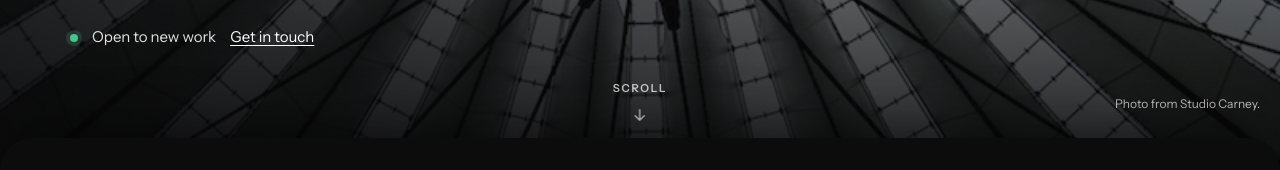
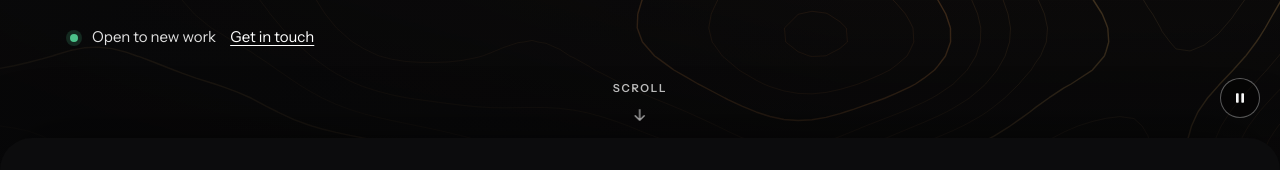
Before and after one commit to jgrant29/justingrant.design, a plain HTML site: page index.html in a window 1280 px wide. Shown: the part 630-800 px from the top of the page. Drawn offline with Linux system fonts and the light colour scheme; animation ran at ten frames a second.

Commit message:
Homepage hero: animated topographic field map with pointer response, pause control, and reduced-motion still
Co-Authored-By: Claude Opus 5.5 <noreply@anthropic.com>
Claude-Session: https://claude.ai/code/session_013nNpA9FBnVwprHwe8g4KGN

```diff
--- a/index.html
+++ b/index.html
@@ -81,6 +81,14 @@ main { padding:56px 0 96px; }
 .fhero .cue { position:absolute; left:50%; bottom:52px; transform:translateX(-50%); display:grid; justify-items:center; gap:6px; font:600 11px/1 var(--sans); letter-spacing:.16em; text-transform:uppercase; color:rgba(255,255,255,.75); text-decoration:none; }
 .fhero .cue svg { width:18px; height:18px; animation:cue 2.4s ease-in-out infinite; }
 @keyframes cue { 0%,100% { transform:translateY(0); opacity:.7 } 50% { transform:translateY(6px); opacity:1 } }
+.fhero.field { background:radial-gradient(120% 90% at 70% 40%, #1d1712 0%, #100d0b 55%, #0a0909 100%); }
+.fhero .bgimg canvas { display:block; width:100%; height:100%; }
+.fpause { position:absolute; right:max(20px, env(safe-area-inset-right, 0px)); bottom:52px; width:40px; height:40px; border-radius:50%; border:1px solid rgba(255,255,255,.35); background:rgba(0,0,0,.3); color:#fff; display:grid; place-items:center; cursor:pointer; }
+.fpause:hover { background:rgba(255,255,255,.14); }
+.fpause svg { width:16px; height:16px; fill:currentColor; }
+.fpause .i-play, .fpause.paused .i-pause { display:none; }
+.fpause.paused .i-play { display:block; }
+@media (max-width: 700px) { .fpause { bottom:44px; } }
 .sheet { position:relative; z-index:2; background:var(--bg); }
 .has-hero .sheet { margin-top:-32px; border-radius:32px 32px 0 0; box-shadow:0 -24px 60px -24px rgba(0,0,0,.55); }
 .has-hero main { padding-top:72px; }
@@ -244,7 +252,7 @@ main { padding:56px 0 96px; }
   <a class="brand" href="/">Justin Grant</a>
   <nav class="nav" aria-label="Main"><a href="/index.html#work">Work</a><a href="/about.html">About</a><a href="/index.html#contact" class="hide-sm">Contact</a><button class="mode" id="mode" type="button" aria-label="Switch to light mode" aria-pressed="false"><svg viewBox="0 0 24 24" fill="none" stroke="currentColor" stroke-width="1.8" stroke-linecap="round" aria-hidden="true"><circle cx="12" cy="12" r="4"/><path d="M12 2v2M12 20v2M4.9 4.9l1.4 1.4M17.7 17.7l1.4 1.4M2 12h2M20 12h2M4.9 19.1l1.4-1.4M17.7 6.3l1.4-1.4"/></svg></button></nav>
 </div></header>
-<section class="fhero" style="--pos:50% 50%;--pos-m:50% 50%" aria-labelledby="hi"><div class="bgimg"><img src="images/hero-home-v4.webp" width="800" height="600" alt="Looking up into a glass dome whose ribs radiate from a bright center." fetchpriority="high" decoding="async"></div><div class="in"><div class="wrap"><p class="eyebrow">Senior UX Designer</p><h1 id="hi">Hi, I'm Justin</h1><p class="lead">UX designer for complex products, from first research to shipped features.</p><p class="status"><span class="dot" aria-hidden="true"></span>Open to new work <a href="#contact">Get in touch</a></p></div></div><p class="credit">Photo from Studio Carney.</p><a class="cue" href="#work">Scroll<svg viewBox="0 0 24 24" fill="none" stroke="currentColor" stroke-width="1.8" stroke-linecap="round" stroke-linejoin="round" aria-hidden="true"><path d="M12 5v14M6 13l6 6 6-6"/></svg></a></section><div class="sheet">
+<section class="fhero field" aria-labelledby="hi"><div class="bgimg"><canvas id="field" aria-hidden="true"></canvas></div><div class="in"><div class="wrap"><p class="eyebrow">Senior UX Designer</p><h1 id="hi">Hi, I'm Justin</h1><p class="lead">UX designer for complex products, from first research to shipped features.</p><p class="status"><span class="dot" aria-hidden="true"></span>Open to new work <a href="#contact">Get in touch</a></p></div></div><button class="fpause" id="field-toggle" type="button" aria-pressed="false" aria-label="Pause background animation"><svg class="i-pause" viewBox="0 0 24 24" aria-hidden="true"><rect x="6" y="5" width="4" height="14" rx="1"/><rect x="14" y="5" width="4" height="14" rx="1"/></svg><svg class="i-play" viewBox="0 0 24 24" aria-hidden="true"><path d="M7 5l12 7-12 7z"/></svg></button><a class="cue" href="#work">Scroll<svg viewBox="0 0 24 24" fill="none" stroke="currentColor" stroke-width="1.8" stroke-linecap="round" stroke-linejoin="round" aria-hidden="true"><path d="M12 5v14M6 13l6 6 6-6"/></svg></a></section><script src="/js/field.js" defer></script><div class="sheet">
 <main id="main" class="wrap">
 <section id="work" aria-labelledby="work-h">
   <div class="section-h"><h2 id="work-h" class="eyebrow">Selected work</h2><span class="eyebrow">2015–2026</span></div>
--- /dev/null
+++ b/js/field.js
@@ -0,0 +1,88 @@
+/* Field map: animated topographic contours for the homepage hero.
+   Marching squares over a drifting Perlin field, with a soft rise that follows the pointer. */
+(function () {
+  var c = document.getElementById('field'); if (!c || !c.getContext) return;
+  var ctx = c.getContext('2d'), btn = document.getElementById('field-toggle');
+  var reduce = matchMedia('(prefers-reduced-motion: reduce)');
+  var P = new Uint8Array(512), p = [];
+  for (var i = 0; i < 256; i++) p[i] = i;
+  var s = 7; for (i = 255; i > 0; i--) { s = (s * 16807) % 2147483647; var j = s % (i + 1), t = p[i]; p[i] = p[j]; p[j] = t; }
+  for (i = 0; i < 512; i++) P[i] = p[i & 255];
+  function fade(t) { return t * t * t * (t * (t * 6 - 15) + 10); }
+  function lerp(a, b, t) { return a + t * (b - a); }
+  function grad(h, x, y, z) { h &= 15; var u = h < 8 ? x : y, v = h < 4 ? y : (h === 12 || h === 14 ? x : z); return ((h & 1) ? -u : u) + ((h & 2) ? -v : v); }
+  function noise(x, y, z) {
+    var X = Math.floor(x) & 255, Y = Math.floor(y) & 255, Z = Math.floor(z) & 255;
+    x -= Math.floor(x); y -= Math.floor(y); z -= Math.floor(z);
+    var u = fade(x), v = fade(y), w = fade(z);
+    var A = P[X] + Y, AA = P[A] + Z, AB = P[A + 1] + Z, B = P[X + 1] + Y, BA = P[B] + Z, BB = P[B + 1] + Z;
+    return lerp(lerp(lerp(grad(P[AA], x, y, z), grad(P[BA], x - 1, y, z), u), lerp(grad(P[AB], x, y - 1, z), grad(P[BB], x - 1, y - 1, z), u), v),
+                lerp(lerp(grad(P[AA + 1], x, y, z - 1), grad(P[BA + 1], x - 1, y, z - 1), u), lerp(grad(P[AB + 1], x, y - 1, z - 1), grad(P[BB + 1], x - 1, y - 1, z - 1), u), v), w);
+  }
+  var W, H, dpr, cell, cols, rows, F, time = 0, running = true, visible = true, last = 0;
+  var target = { x: .7, y: .45 }, pt = { x: .7, y: .45 }, active = false, idle = 0;
+  var LEVELS = 16;
+  function size() {
+    dpr = Math.min(window.devicePixelRatio || 1, 1.5);
+    W = c.clientWidth; H = c.clientHeight; c.width = Math.round(W * dpr); c.height = Math.round(H * dpr);
+    cell = W < 700 ? 12 : 14; cols = Math.ceil(W / cell) + 1; rows = Math.ceil(H / cell) + 1; F = new Float32Array(cols * rows);
+    draw();
+  }
+  function field() {
+    var sc = 1 / Math.max(W, H) * 2.6, k = 0, px = pt.x * W, py = pt.y * H, r = Math.min(W, H) * .22, r2 = r * r;
+    for (var y = 0; y < rows; y++) for (var x = 0; x < cols; x++, k++) {
+      var X = x * cell, Y = y * cell, v = noise(X * sc, Y * sc, time) * .9 + noise(X * sc * 2.3 + 40, Y * sc * 2.3, time * 1.6) * .32;
+      var dx = X - px, dy = Y - py, d2 = dx * dx + dy * dy; v += .55 * Math.exp(-d2 / r2);
+      F[k] = v;
+    }
+  }
+  function draw() {
+    if (!W) return; field();
+    ctx.setTransform(dpr, 0, 0, dpr, 0, 0); ctx.clearRect(0, 0, W, H);
+    for (var l = 0; l < LEVELS; l++) {
+      var iso = -.75 + l * (1.6 / LEVELS), major = l % 4 === 0;
+      var hue = 22 + l * 1.6, light = 52 + l * 1.4;
+      ctx.strokeStyle = 'hsla(' + hue + ',70%,' + light + '%,' + (major ? .72 : .34) + ')';
+      ctx.lineWidth = major ? 1.4 : .9; ctx.beginPath();
+      for (var y = 0; y < rows - 1; y++) for (var x = 0; x < cols - 1; x++) {
+        var i0 = y * cols + x, a = F[i0], b = F[i0 + 1], cc = F[i0 + cols + 1], d = F[i0 + cols];
+        var idx = (a > iso ? 8 : 0) | (b > iso ? 4 : 0) | (cc > iso ? 2 : 0) | (d > iso ? 1 : 0);
+        if (idx === 0 || idx === 15) continue;
+        var X0 = x * cell, Y0 = y * cell;
+        var tx = X0 + cell * (iso - a) / (b - a), ty = Y0,
+            ry = Y0 + cell * (iso - b) / (cc - b), rx = X0 + cell,
+            bx = X0 + cell * (iso - d) / (cc - d), by = Y0 + cell,
+            ly = Y0 + cell * (iso - a) / (d - a), lx = X0;
+        switch (idx) {
+          case 1: case 14: ctx.moveTo(lx, ly); ctx.lineTo(bx, by); break;
+          case 2: case 13: ctx.moveTo(bx, by); ctx.lineTo(rx, ry); break;
+          case 3: case 12: ctx.moveTo(lx, ly); ctx.lineTo(rx, ry); break;
+          case 4: case 11: ctx.moveTo(tx, ty); ctx.lineTo(rx, ry); break;
+          case 5: ctx.moveTo(lx, ly); ctx.lineTo(tx, ty); ctx.moveTo(bx, by); ctx.lineTo(rx, ry); break;
+          case 6: case 9: ctx.moveTo(tx, ty); ctx.lineTo(bx, by); break;
+          case 7: case 8: ctx.moveTo(lx, ly); ctx.lineTo(tx, ty); break;
+          case 10: ctx.moveTo(lx, ly); ctx.lineTo(bx, by); ctx.moveTo(tx, ty); ctx.lineTo(rx, ry); break;
+        }
+      }
+      ctx.stroke();
+    }
+  }
+  function tick(now) {
+    if (!running || !visible) return;
+    requestAnimationFrame(tick);
+    if (now - last < 33) return; var dt = Math.min((now - last) / 1000, .1); last = now;
+    time += dt * .045; idle += dt;
+    if (!active || idle > 4) { var a = now / 9000; target.x = .68 + Math.cos(a) * .16; target.y = .45 + Math.sin(a * 1.3) * .18; }
+    pt.x += (target.x - pt.x) * .05; pt.y += (target.y - pt.y) * .05;
+    draw();
+  }
+  function start() { if (running && visible && !reduce.matches) { last = performance.now(); requestAnimationFrame(tick); } }
+  function setRunning(v) { running = v; if (btn) { btn.setAttribute('aria-pressed', v ? 'false' : 'true'); btn.setAttribute('aria-label', v ? 'Pause background animation' : 'Play background animation'); btn.classList.toggle('paused', !v); } if (v) start(); }
+  addEventListener('pointermove', function (e) { if (e.clientY > H) return; target.x = e.clientX / W; target.y = e.clientY / H; active = true; idle = 0; }, { passive: true });
+  addEventListener('resize', size);
+  if ('IntersectionObserver' in window) new IntersectionObserver(function (es) { visible = es[0].isIntersecting; start(); }).observe(c.closest('.fhero'));
+  if (btn) btn.addEventListener('click', function () { setRunning(!running); });
+  reduce.addEventListener && reduce.addEventListener('change', function () { if (reduce.matches) setRunning(false); });
+  size();
+  if (reduce.matches) { setRunning(false); if (btn) btn.hidden = true; } else start();
+})();
```
Also changed, not shown: 404.html (+8 -0 lines), about.html (+8 -0 lines), aleks.html (+8 -0 lines), common-voice.html (+8 -0 lines), hrsimple.html (+8 -0 lines), mdc.html (+8 -0 lines), side-projects.html (+8 -0 lines), images/hero-home-v4.webp (deleted).
